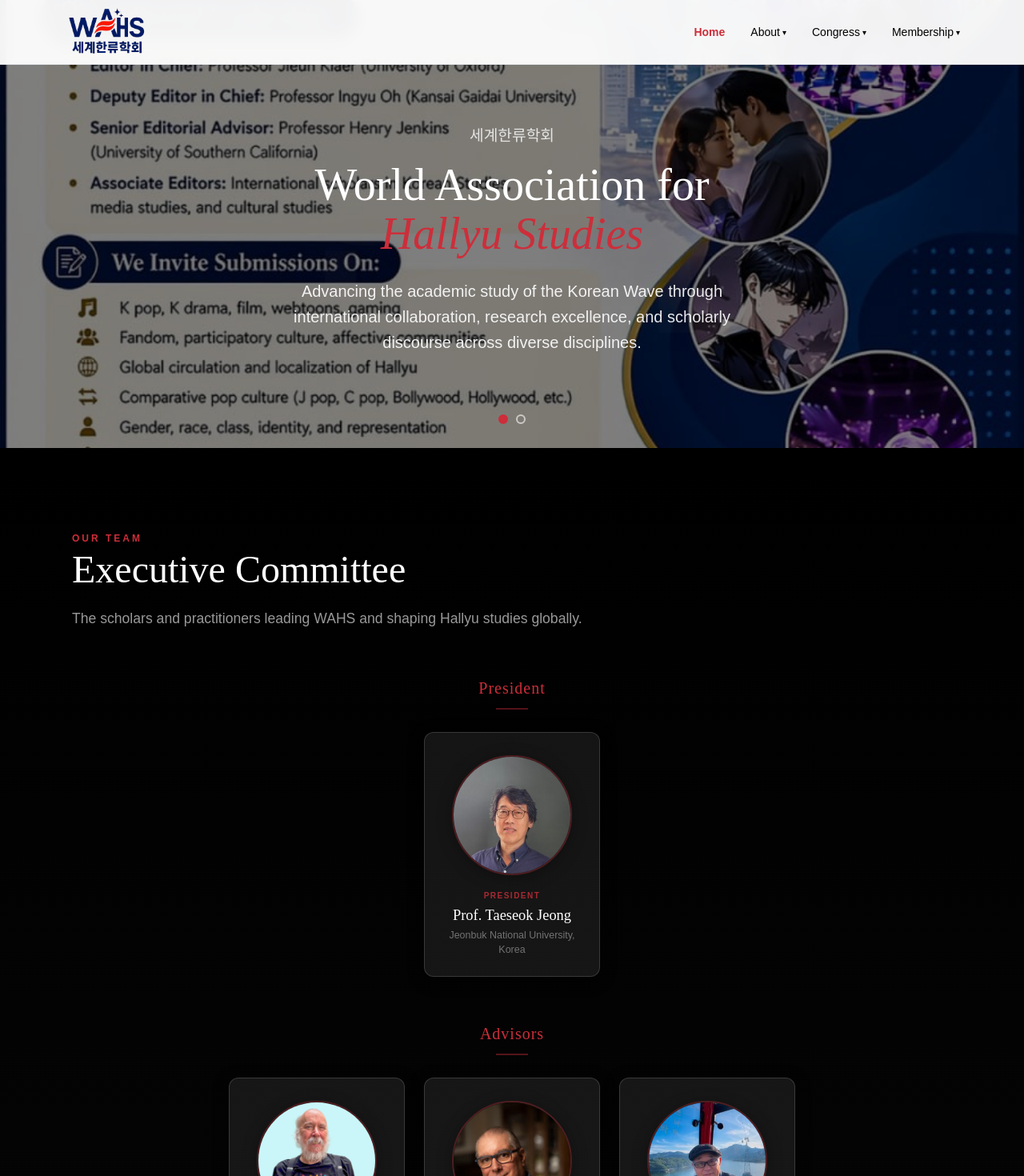
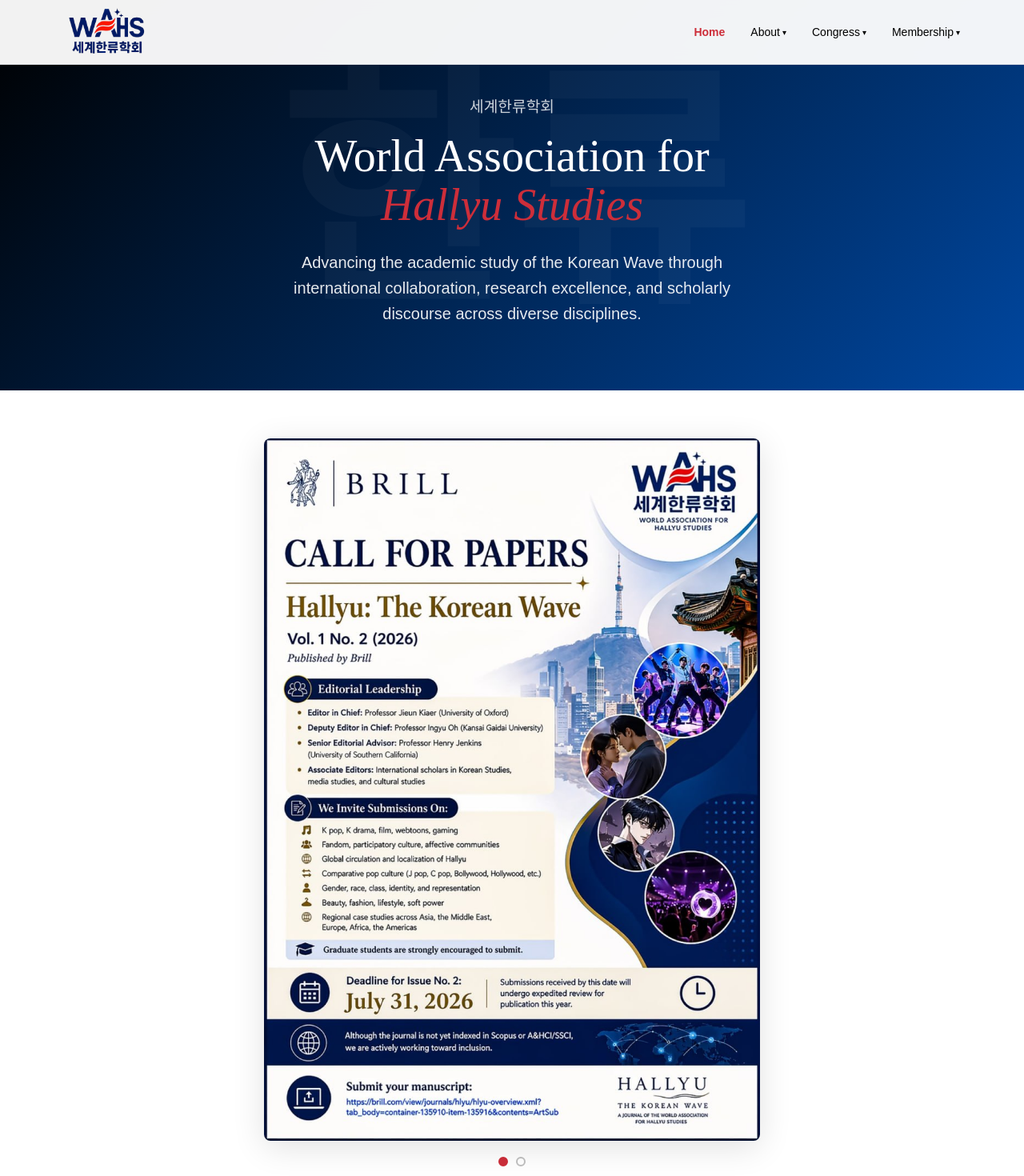
Before and after one commit to willfadeneva/WAHS, a Next.js app: page / in a window 1280 px wide. Shown: the top 1470 px of the page at 80% size. Built offline with nearby package versions, Linux system fonts and the light colour scheme.

Commit message:
Fix slider: standalone section below hero, full images visible

```diff
--- a/src/app/globals.css
+++ b/src/app/globals.css
@@ -2101,88 +2101,63 @@
 }
 
 /* ====================== */
-/* Hero Image Slider      */
+/* Poster Slider          */
 /* ====================== */
-.hero-slider {
-  position: relative;
-  min-height: 70vh;
-  display: flex;
-  align-items: center;
+.poster-slider {
+  padding: 60px 24px;
+  background: #fff;
+}
+
+.poster-slider-inner {
+  max-width: 700px;
+  margin: 0 auto;
+  text-align: center;
+}
+
+.poster-slide {
+  position: relative;
+}
+
+.poster-image {
+  width: 100%;
+  max-width: 620px;
+  height: auto;
+  border-radius: 8px;
+  box-shadow: 0 8px 40px rgba(0,0,0,0.12);
+  transition: transform 0.3s ease, box-shadow 0.3s ease;
+  display: block;
+  margin: 0 auto;
+  cursor: default;
+}
+
+.poster-slider-dots {
+  display: flex;
   justify-content: center;
-  overflow: hidden;
-}
-
-.hero-slide-bg {
-  position: absolute;
-  inset: 0;
-  transition: opacity 0.8s ease;
-}
-
-.hero-slide-bg img {
-  width: 100%;
-  height: 100%;
-  object-fit: cover;
-  display: block;
-}
-
-/* Dark overlay so text remains readable */
-.hero-slider::after {
-  content: '';
-  position: absolute;
-  inset: 0;
-  background: rgba(0, 0, 0, 0.5);
-  z-index: 2;
-}
-
-.hero-slider .main-hero-content {
-  z-index: 3;
-  position: relative;
-}
-
-/* Dots navigation */
-.hero-slider-dots {
-  position: absolute;
-  bottom: 30px;
-  left: 50%;
-  transform: translateX(-50%);
-  display: flex;
   gap: 10px;
-  z-index: 4;
-}
-
-.hero-slider-dot {
+  margin-top: 20px;
+}
+
+.poster-slider-dot {
   width: 12px;
   height: 12px;
   border-radius: 50%;
-  border: 2px solid rgba(255, 255, 255, 0.6);
+  border: 2px solid rgba(0, 0, 0, 0.25);
   background: transparent;
   cursor: pointer;
   transition: all 0.3s ease;
   padding: 0;
 }
 
-.hero-slider-dot.active {
+.poster-slider-dot.active {
   background: var(--coral);
   border-color: var(--coral);
 }
 
-.hero-slider-dot:hover {
-  border-color: white;
-}
-
-/* Tablet */
-@media (max-width: 900px) {
-  .hero-slider {
-    min-height: 60vh;
-  }
-}
-
-/* Mobile */
-@media (max-width: 768px) {
-  .hero-slider {
-    min-height: 50vh;
-  }
-}
+.poster-slider-dot:hover {
+  border-color: var(--coral);
+}
+
+/* Congress CTA */
 
 /* Congress CTA */
 .main-congress-cta {
--- a/src/app/page.tsx
+++ b/src/app/page.tsx
@@ -2,7 +2,7 @@
 import MainFooter from '@/components/MainFooter';
 import Committee from '@/components/Committee';
 import ScrollReveal from '@/components/ScrollReveal';
-import HeroSlider from '@/components/HeroSlider';
+import PosterSlider from '@/components/PosterSlider';
 import Link from 'next/link';
 
 export default function HomePage() {
@@ -10,8 +10,23 @@
     <div className="main-page">
       <MainNav />
 
-      {/* Hero Slider — Brill CFP / Female Universalism */}
-      <HeroSlider />
+      {/* Hero Section */}
+      <section className="main-hero">
+        <div className="main-hero-content">
+          <div className="main-hero-korean">세계한류학회</div>
+          <h1 className="main-hero-title">
+            World Association for<br />
+            <em>Hallyu Studies</em>
+          </h1>
+          <p className="main-hero-subtitle">
+            Advancing the academic study of the Korean Wave through international collaboration,
+            research excellence, and scholarly discourse across diverse disciplines.
+          </p>
+        </div>
+      </section>
+
+      {/* Poster Slider — Brill CFP / Female Universalism */}
+      <PosterSlider />
 
       {/* Our Team — Full Committee with Photos */}
       <Committee detailed />
--- a/src/components/HeroSlider.tsx
+++ /dev/null
@@ -1,78 +0,0 @@
-'use client';
-
-import { useState, useEffect, useRef } from 'react';
-
-const slides = [
-  {
-    src: '/brill-cfp-2026.jpg',
-    alt: 'Call for Papers — Hallyu: The Korean Wave, Vol. 1 No. 2 (2026), Published by Brill',
-  },
-  {
-    src: '/female-universalism-poster.jpg',
-    alt: 'Female Universalism — Book Launch Seminar Poster',
-  },
-];
-
-export default function HeroSlider() {
-  const [current, setCurrent] = useState(0);
-  const [isPaused, setIsPaused] = useState(false);
-  const intervalRef = useRef<ReturnType<typeof setInterval> | null>(null);
-
-  useEffect(() => {
-    if (!isPaused) {
-      intervalRef.current = setInterval(() => {
-        setCurrent((prev) => (prev + 1) % slides.length);
-      }, 3000);
-    }
-    return () => {
-      if (intervalRef.current) clearInterval(intervalRef.current);
-    };
-  }, [isPaused]);
-
-  const handleMouseEnter = () => setIsPaused(true);
-  const handleMouseLeave = () => setIsPaused(false);
-
-  return (
-    <section
-      className="main-hero hero-slider"
-      onMouseEnter={handleMouseEnter}
-      onMouseLeave={handleMouseLeave}
-    >
-      {/* Background images — crossfade */}
-      {slides.map((slide, i) => (
-        <div
-          key={slide.src}
-          className="hero-slide-bg"
-          style={{ opacity: i === current ? 1 : 0 }}
-        >
-          <img src={slide.src} alt={slide.alt} />
-        </div>
-      ))}
-
-      {/* Dots indicator */}
-      <div className="hero-slider-dots">
-        {slides.map((_, i) => (
-          <button
-            key={i}
-            className={`hero-slider-dot ${i === current ? 'active' : ''}`}
-            onClick={() => setCurrent(i)}
-            aria-label={`Go to slide ${i + 1}`}
-          />
-        ))}
-      </div>
-
-      {/* Overlay text */}
-      <div className="main-hero-content">
-        <div className="main-hero-korean">세계한류학회</div>
-        <h1 className="main-hero-title">
-          World Association for<br />
-          <em>Hallyu Studies</em>
-        </h1>
-        <p className="main-hero-subtitle">
-          Advancing the academic study of the Korean Wave through international collaboration,
-          research excellence, and scholarly discourse across diverse disciplines.
-        </p>
-      </div>
-    </section>
-  );
-}
--- /dev/null
+++ b/src/components/PosterSlider.tsx
@@ -0,0 +1,62 @@
+'use client';
+
+import { useState, useEffect, useRef } from 'react';
+
+const slides = [
+  {
+    src: '/brill-cfp-2026.jpg',
+    alt: 'Call for Papers — Hallyu: The Korean Wave, Vol. 1 No. 2 (2026), Published by Brill',
+  },
+  {
+    src: '/female-universalism-poster.jpg',
+    alt: 'Female Universalism — Book Launch Seminar Poster',
+  },
+];
+
+export default function PosterSlider() {
+  const [current, setCurrent] = useState(0);
+  const [isPaused, setIsPaused] = useState(false);
+  const intervalRef = useRef<ReturnType<typeof setInterval> | null>(null);
+
+  useEffect(() => {
+    if (!isPaused) {
+      intervalRef.current = setInterval(() => {
+        setCurrent((prev) => (prev + 1) % slides.length);
+      }, 3000);
+    }
+    return () => {
+      if (intervalRef.current) clearInterval(intervalRef.current);
+    };
+  }, [isPaused]);
+
+  return (
+    <section
+      className="poster-slider"
+      onMouseEnter={() => setIsPaused(true)}
+      onMouseLeave={() => setIsPaused(false)}
+    >
+      <div className="poster-slider-inner">
+        {/* Current slide */}
+        <div className="poster-slide">
+          <img
+            src={slides[current].src}
+            alt={slides[current].alt}
+            className="poster-image"
+          />
+        </div>
+
+        {/* Dots */}
+        <div className="poster-slider-dots">
+          {slides.map((_, i) => (
+            <button
+              key={i}
+              className={`poster-slider-dot ${i === current ? 'active' : ''}`}
+              onClick={() => setCurrent(i)}
+              aria-label={`Slide ${i + 1}`}
+            />
+          ))}
+        </div>
+      </div>
+    </section>
+  );
+}
```
